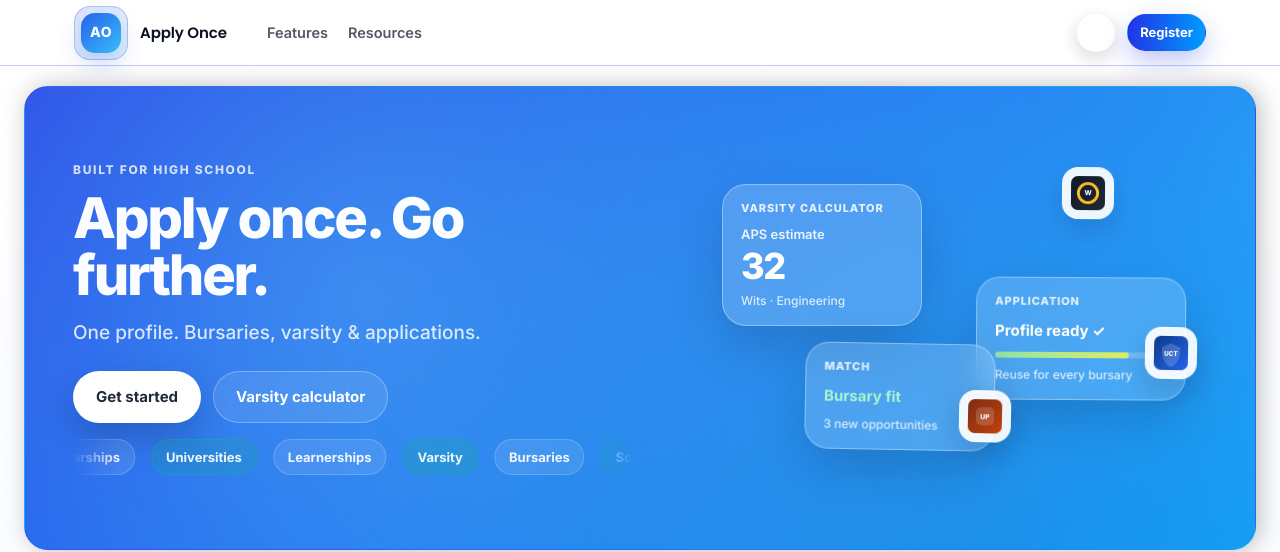
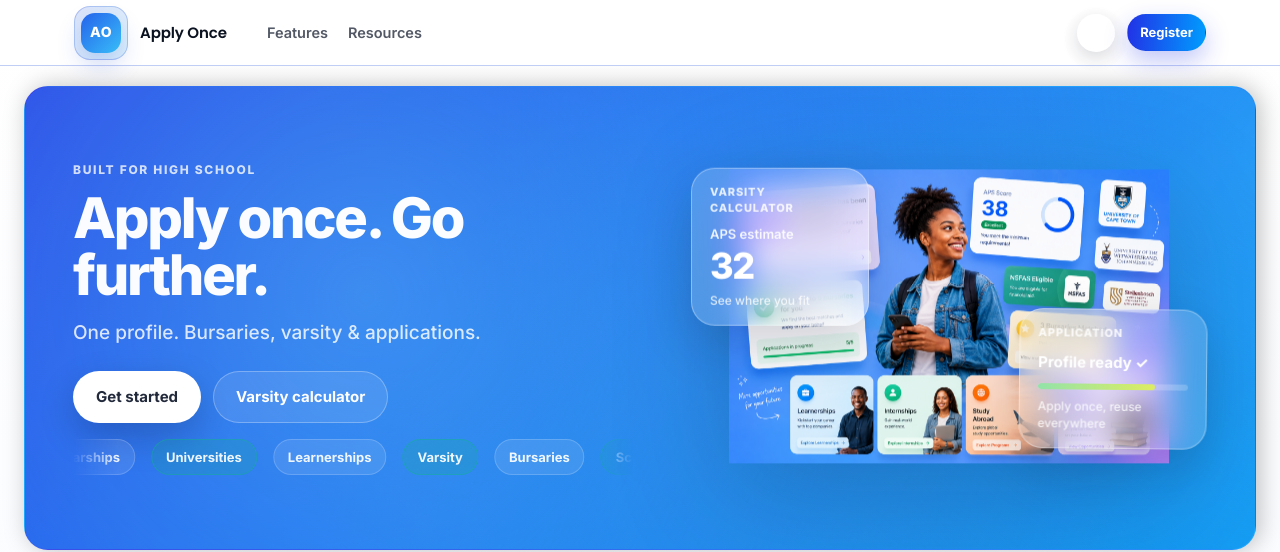
Before and after one commit to BopheloMpopo22/apply-once, a React (Vite) app: page / in a window 1280 px wide. Shown: the top 552 px of the page. Built offline with nearby package versions, Linux system fonts and the light colour scheme; no server answers.

Commit message:
Use custom floating-image in hero; remove university logo chips.
Main artwork floats vertically; keep two glass UI cards beside it.

Co-authored-by: Cursor <cursoragent@cursor.com>

```diff
--- a/src/components/home/HomeHeroVisual.tsx
+++ b/src/components/home/HomeHeroVisual.tsx
@@ -1,12 +1,16 @@
-/** Decorative floating UI cards for the homepage hero (CSS animation only). */
+import floatingImage from '../../assets/floating-image.png'
+
+/** Hero right side: custom floating artwork + a few glass UI cards. */
 export function HomeHeroVisual() {
   return (
     <div className="homeHeroVisual" aria-hidden>
+      <img className="homeHeroMainImage" src={floatingImage} alt="" />
+
       <div className="homeHeroFloatCard homeHeroFloatCardAps">
         <div className="homeHeroFloatLabel">Varsity calculator</div>
         <div className="homeHeroFloatAps">APS estimate</div>
         <div className="homeHeroFloatScore">32</div>
-        <div className="homeHeroFloatMeta">Wits · Engineering</div>
+        <div className="homeHeroFloatMeta">See where you fit</div>
       </div>
 
       <div className="homeHeroFloatCard homeHeroFloatCardApp">
@@ -15,23 +19,7 @@ export function HomeHeroVisual() {
         <div className="homeHeroFloatBar">
           <span style={{ width: '78%' }} />
         </div>
-        <div className="homeHeroFloatMeta">Reuse for every bursary</div>
-      </div>
-
-      <div className="homeHeroFloatCard homeHeroFloatCardBursary">
-        <div className="homeHeroFloatLabel">Match</div>
-        <div className="homeHeroFloatStatus homeHeroFloatStatusGreen">Bursary fit</div>
-        <div className="homeHeroFloatMeta">3 new opportunities</div>
-      </div>
-
-      <div className="homeHeroLogoChip homeHeroLogoChip1">
-        <img src="/assets/universities/wits.svg" alt="" />
-      </div>
-      <div className="homeHeroLogoChip homeHeroLogoChip2">
-        <img src="/assets/universities/uct.svg" alt="" />
-      </div>
-      <div className="homeHeroLogoChip homeHeroLogoChip3">
-        <img src="/assets/universities/up.svg" alt="" />
+        <div className="homeHeroFloatMeta">Apply once, reuse everywhere</div>
       </div>
     </div>
   )
--- a/src/index.css
+++ b/src/index.css
@@ -3020,14 +3020,43 @@ body {
   font-size: 15px;
 }
 
-/* Floating glass cards — right side */
+/* Hero right: custom image + glass cards */
 .homeHeroVisual {
   position: relative;
-  min-height: 320px;
+  min-height: 340px;
   width: 100%;
+  display: flex;
+  align-items: center;
+  justify-content: center;
+}
+
+.homeHeroMainImage {
+  position: relative;
+  z-index: 1;
+  width: min(100%, 440px);
+  max-height: min(420px, 52vh);
+  height: auto;
+  object-fit: contain;
+  display: block;
+  margin: 0 auto;
+  filter: drop-shadow(0 28px 56px rgba(15, 23, 42, 0.22));
+  animation: homeHeroImageFloat 5.5s ease-in-out infinite;
+  pointer-events: none;
+  user-select: none;
+}
+
+@keyframes homeHeroImageFloat {
+  0%,
+  100% {
+    transform: translateY(0);
+  }
+  50% {
+    transform: translateY(-18px);
+  }
 }
 
 .homeHeroFloatCard {
+  z-index: 2;
   position: absolute;
   border-radius: 24px;
   padding: 16px 18px;
@@ -3095,62 +3124,17 @@ body {
 }
 
 .homeHeroFloatCardAps {
-  top: 8%;
-  left: 6%;
-  width: min(200px, 46%);
-  animation-delay: 0s;
+  top: 6%;
+  left: 0;
+  width: min(178px, 42%);
+  animation-delay: 0.4s;
 }
 
 .homeHeroFloatCardApp {
-  top: 38%;
-  right: 4%;
-  width: min(210px, 50%);
-  animation-delay: 1.2s;
-}
-
-.homeHeroFloatCardBursary {
-  bottom: 6%;
-  left: 22%;
-  width: min(190px, 44%);
-  animation-delay: 2.4s;
-}
-
-.homeHeroLogoChip {
-  position: absolute;
-  width: 52px;
-  height: 52px;
-  border-radius: 16px;
-  background: rgba(255, 255, 255, 0.92);
-  border: 1px solid rgba(255, 255, 255, 0.5);
-  box-shadow: 0 12px 28px rgba(15, 23, 42, 0.15);
-  display: grid;
-  place-items: center;
-  padding: 8px;
-  animation: homeCardFloat 7s ease-in-out infinite;
-}
-
-.homeHeroLogoChip img {
-  width: 100%;
-  height: 100%;
-  object-fit: contain;
-}
-
-.homeHeroLogoChip1 {
-  top: 4%;
-  right: 18%;
-  animation-delay: 0.6s;
-}
-
-.homeHeroLogoChip2 {
-  bottom: 28%;
-  right: 2%;
-  animation-delay: 1.8s;
-}
-
-.homeHeroLogoChip3 {
-  bottom: 8%;
-  right: 38%;
-  animation-delay: 3s;
+  bottom: 10%;
+  right: 0;
+  width: min(188px, 44%);
+  animation-delay: 1.6s;
 }
 
 @keyframes homeCardFloat {
@@ -3470,7 +3454,7 @@ body {
   .homeHeroShine,
   .homeHeroMarqueeTrack,
   .homeHeroFloatCard,
-  .homeHeroLogoChip {
+  .homeHeroMainImage {
     animation: none;
   }
 }
```
Also changed, not shown: src/assets/floating-image.png (added).
